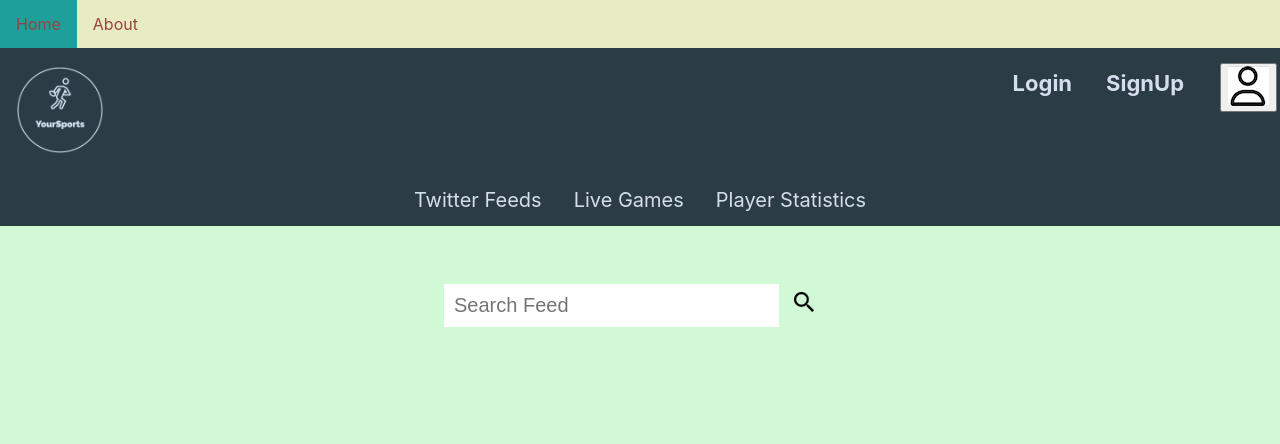
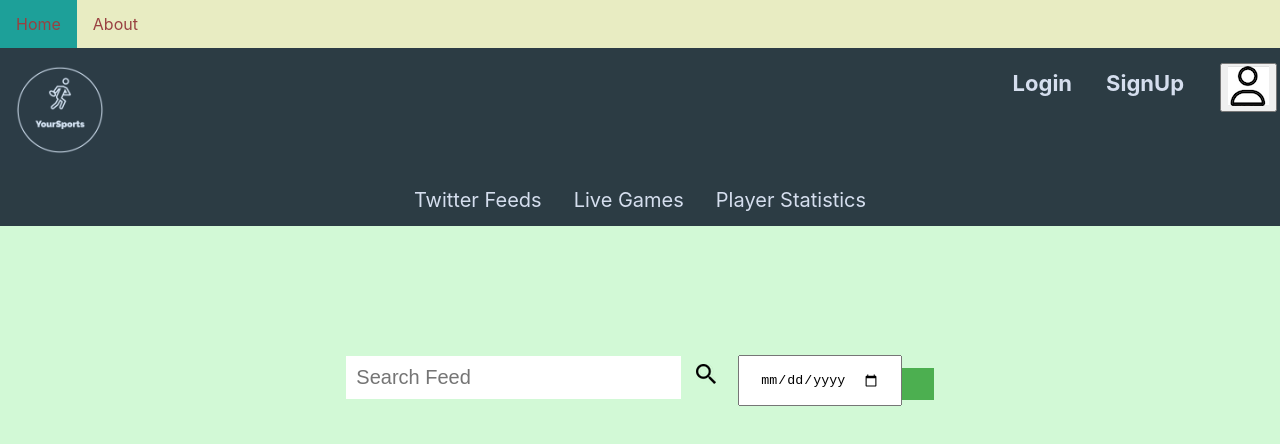
Before and after one commit to sfsu-joseo/csc648-848-01-sw-engineering-summer-22-team02, a React (Create React App) app in the folder application/front-end/: page / in a window 1280 px wide. Shown: the top 444 px of the page. Built offline with nearby package versions, Linux system fonts and the light colour scheme.

Commit message:
Home page updates

```diff
--- a/application/front-end/package.json
+++ b/application/front-end/package.json
@@ -6,6 +6,7 @@
     "@testing-library/jest-dom": "^5.16.4",
     "@testing-library/react": "^13.3.0",
     "@testing-library/user-event": "^13.5.0",
+    "axios": "^0.27.2",
     "react": "^18.2.0",
     "react-dom": "^18.2.0",
     "react-router-dom": "^6.3.0",
--- a/application/front-end/src/Home.js
+++ b/application/front-end/src/Home.js
@@ -1,9 +1,14 @@
 import React from "react";
+import { useState } from "react";
 // import "./Home.css";
 import "./Navbar.css";
+import InputSubmission from "./InputSubmission";
+
 
 const Home = () => {
+
   return (
+
     <>
       <ul className="firstNavbar">
         <li>
@@ -45,15 +50,28 @@ const Home = () => {
           </li>
         </div>
       </ul>
+      <InputSubmission />
 
-      <div className="search_bar">
+      {/* <div className="search_bar">
 
-        <input type="text" placeholder="Search Feed" className="search_feed"></input>
+
+        <input placeholder="Search Feed"  />
+
         <button className="search_button" type="submit"></button>
-      </div>
+      </div> */}
     </>
   );
 };
+
+
+//   const requestUrl = "url of whatever you want to make a request to";
+// fetch('/search',)
+// .then(response => response.json())
+// .then(data => {
+//    // do something with the data the API has returned
+// })
+
+
 // </div>
 
 export default Home;
--- /dev/null
+++ b/application/front-end/src/InputSubmission.js
@@ -0,0 +1,62 @@
+//import userEvent from '@testing-library/user-event';
+import React, { useState } from 'react';
+import axios from 'axios';
+
+function InputSubmission(){
+
+const [InputText, setInputText] = useState('');
+const [date,setDate]=useState('');
+const [sport, setSport]=useState('');
+
+function handlesearch(e) {
+
+var axios = require("axios");
+
+    var config = {
+      method: "get",
+      url: "http://localhost:3000/",
+      date: date,
+      sport: sport,
+      searchText: InputText,
+    };
+
+    axios(config)
+      .then(function (response) {
+        JSON.parse(response.data);
+        console.log(JSON.stringify(response.data));
+      })
+      .catch(function (error) {
+        console.log(error);
+      });
+    console.log(InputText);
+    console.log(date);
+    console.log(sport);
+  }
+
+return(
+    <div className="search_bar">
+
+
+    <input placeholder="Search Feed" className="search_feed" onChange={(e) => setInputText(e.target.value)}/>
+
+    <button className="search_button" onClick={handlesearch} type="submit"></button>
+    <input type="date" className="dateSelect" onChange={(e) => setDate(e.target.value)}/>
+            <div className='dropdown'>
+            <button class="dropbtn"></button>
+                    <div className='dropdown-content'>
+
+                        <select
+                onChange={(e) => setSport(e.target.value)}
+              >
+                <option value="">Select One …</option>
+                <option value="Basketball">Basketball</option>
+                <option value="Baseball">Baseball</option>
+              </select>
+                    </div>
+            </div>
+
+  </div>
+);
+}
+
+export default InputSubmission;
--- a/application/front-end/src/Navbar.css
+++ b/application/front-end/src/Navbar.css
@@ -116,7 +116,7 @@ li .first_header:hover {
 .search_bar .search_feed{
     padding: 10px;
     padding-right: 60px;
-    margin-top: 8px;
+    margin-top: 80px;
     /* margin-right: 16px; */
     border: none;
     font-size: 20px;
@@ -141,3 +141,56 @@ li .first_header:hover {
     padding-top: 20px;
     margin-left: 15px;
 }
+
+.dropbtn {
+    background: #4CAF50;
+    color: white;
+    padding: 16px;
+    font-size: 16px;
+    border: none;
+    cursor: pointer;
+  }
+
+  /* The container <div> - needed to position the dropdown content */
+  .dropdown {
+    position: relative;
+    display: inline-block;
+  }
+
+  /* Dropdown Content (Hidden by Default) */
+  .dropdown-content {
+    display: none;
+    position: absolute;
+    background-color: #f9f9f9;
+    min-width: 160px;
+    box-shadow: 0px 8px 16px 0px rgba(0,0,0,0.2);
+    z-index: 1;
+  }
+
+  /* Links inside the dropdown */
+  .dropdown-content a {
+    color: black;
+    padding: 15px 20px;
+    text-decoration: none;
+    display: block;
+  }
+
+  /* Change color of dropdown links on hover */
+  .dropdown-content a:hover {background-color: #f1f1f1}
+
+  /* Show the dropdown menu on hover */
+  .dropdown:hover .dropdown-content {
+    display: block;
+  }
+
+  /* Change the background color of the dropdown button when the dropdown content is shown */
+  .dropdown:hover .dropbtn {
+    background-color: #3e8e41;
+  }
+
+  .dateSelect{
+    padding: 15px 20px;
+  }
+  input{
+    position: relative;
+  }
```
Also changed, not shown: 1 other file (tests, documents, lock files or other folders).
